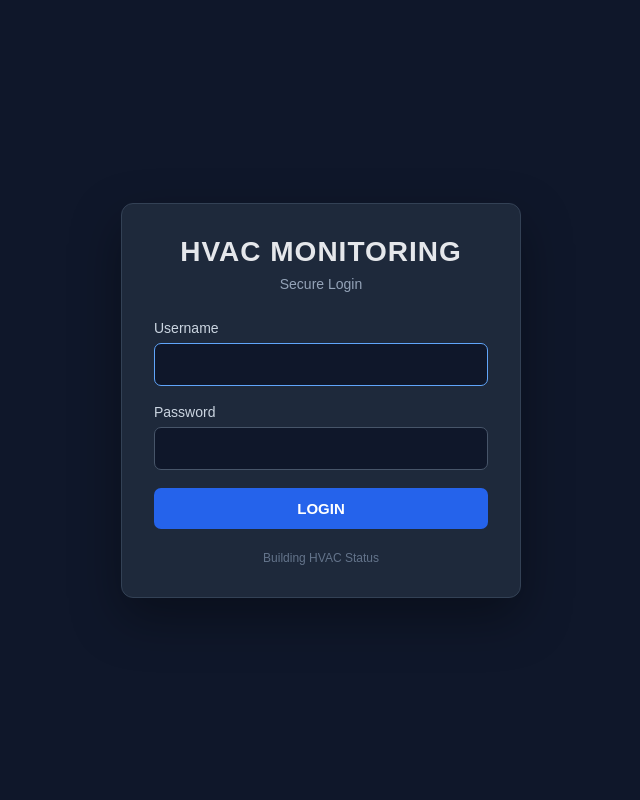
After one commit to arisu2713/hvac_monitoring, a PHP site: page /login.php in a window 1280 px wide. The commit adds this page. Shown: the whole page, without its empty margins (319-959 px from the left). Run offline with PHP 8.4, Linux system fonts and the light colour scheme; a stand-in replaces the project's code that opens the database connection.

Commit message:
AUTH: add login session authentication

```diff
--- /dev/null
+++ b/auth.php
@@ -0,0 +1,54 @@
+<?php
+
+session_start();
+
+$config = require __DIR__ . '/config.php';
+
+function db(): PDO
+{
+    global $config;
+
+    static $pdo = null;
+
+    if ($pdo === null) {
+        $dsn = sprintf(
+            'mysql:host=%s;port=%d;dbname=%s;charset=utf8mb4',
+            $config['host'],
+            $config['port'],
+            $config['database']
+        );
+
+        $pdo = new PDO(
+            $dsn,
+            $config['username'],
+            $config['password'],
+            [
+                PDO::ATTR_ERRMODE => PDO::ERRMODE_EXCEPTION,
+                PDO::ATTR_DEFAULT_FETCH_MODE => PDO::FETCH_ASSOC,
+            ]
+        );
+    }
+
+    return $pdo;
+}
+
+function require_login(): void
+{
+    if (empty($_SESSION['user_id'])) {
+        header('Location: login.php');
+        exit;
+    }
+}
+
+function current_user(): ?array
+{
+    if (empty($_SESSION['user_id'])) {
+        return null;
+    }
+
+    return [
+        'id' => $_SESSION['user_id'],
+        'username' => $_SESSION['username'],
+        'is_admin' => $_SESSION['is_admin'],
+    ];
+}
--- a/index.php
+++ b/index.php
@@ -1,4 +1,8 @@
 <?php
+
+require_once __DIR__ . '/auth.php';
+require_login();
+
 ?>
 <!DOCTYPE html>
 <html lang="en">
--- /dev/null
+++ b/login.php
@@ -0,0 +1,201 @@
+<?php
+
+require_once __DIR__ . '/auth.php';
+
+if (!empty($_SESSION['user_id'])) {
+    header('Location: index.php');
+    exit;
+}
+
+$error = '';
+
+if ($_SERVER['REQUEST_METHOD'] === 'POST') {
+    $username = trim($_POST['username'] ?? '');
+    $password = $_POST['password'] ?? '';
+
+    if ($username === '' || $password === '') {
+        $error = 'Username and password are required.';
+    } else {
+        try {
+            $stmt = db()->prepare(
+                'SELECT id, username, password_hash, is_admin, is_active
+                 FROM users
+                 WHERE username = :username
+                 LIMIT 1'
+            );
+
+            $stmt->execute([
+                'username' => $username,
+            ]);
+
+            $user = $stmt->fetch();
+
+            if (
+                $user &&
+                (int)$user['is_active'] === 1 &&
+                password_verify($password, $user['password_hash'])
+            ) {
+                session_regenerate_id(true);
+
+                $_SESSION['user_id'] = (int)$user['id'];
+                $_SESSION['username'] = $user['username'];
+                $_SESSION['is_admin'] = (int)$user['is_admin'];
+
+                header('Location: index.php');
+                exit;
+            }
+
+            $error = 'Invalid username or password.';
+        } catch (Throwable $e) {
+            $error = 'Unable to connect to the authentication service.';
+        }
+    }
+}
+?>
+<!DOCTYPE html>
+<html lang="en">
+<head>
+    <meta charset="UTF-8">
+    <meta name="viewport" content="width=device-width, initial-scale=1.0">
+    <title>Login - HVAC Monitoring</title>
+
+    <style>
+        * {
+            box-sizing: border-box;
+        }
+
+        body {
+            margin: 0;
+            min-height: 100vh;
+            display: flex;
+            align-items: center;
+            justify-content: center;
+            background: #0f172a;
+            color: #e5e7eb;
+            font-family: Arial, Helvetica, sans-serif;
+        }
+
+        .login-box {
+            width: min(400px, calc(100% - 32px));
+            padding: 32px;
+            background: #1e293b;
+            border: 1px solid #334155;
+            border-radius: 12px;
+            box-shadow: 0 20px 50px rgba(0, 0, 0, 0.35);
+        }
+
+        .title {
+            margin: 0;
+            text-align: center;
+            font-size: 28px;
+            font-weight: 700;
+            letter-spacing: 1px;
+        }
+
+        .subtitle {
+            margin: 8px 0 28px;
+            text-align: center;
+            color: #94a3b8;
+            font-size: 14px;
+        }
+
+        label {
+            display: block;
+            margin-bottom: 7px;
+            font-size: 14px;
+            color: #cbd5e1;
+        }
+
+        input {
+            width: 100%;
+            padding: 12px 13px;
+            margin-bottom: 18px;
+            border: 1px solid #475569;
+            border-radius: 7px;
+            background: #0f172a;
+            color: #f8fafc;
+            font-size: 15px;
+            outline: none;
+        }
+
+        input:focus {
+            border-color: #60a5fa;
+        }
+
+        button {
+            width: 100%;
+            padding: 12px;
+            border: 0;
+            border-radius: 7px;
+            background: #2563eb;
+            color: white;
+            font-size: 15px;
+            font-weight: 600;
+            cursor: pointer;
+        }
+
+        button:hover {
+            background: #1d4ed8;
+        }
+
+        .error {
+            margin-bottom: 18px;
+            padding: 10px 12px;
+            border-radius: 6px;
+            background: #7f1d1d;
+            border: 1px solid #991b1b;
+            color: #fecaca;
+            font-size: 14px;
+        }
+
+        .footer {
+            margin-top: 22px;
+            text-align: center;
+            color: #64748b;
+            font-size: 12px;
+        }
+    </style>
+</head>
+
+<body>
+
+<div class="login-box">
+    <h1 class="title">HVAC MONITORING</h1>
+    <div class="subtitle">Secure Login</div>
+
+    <?php if ($error !== ''): ?>
+        <div class="error">
+            <?= htmlspecialchars($error, ENT_QUOTES, 'UTF-8') ?>
+        </div>
+    <?php endif; ?>
+
+    <form method="post" autocomplete="off">
+        <label for="username">Username</label>
+        <input
+            type="text"
+            id="username"
+            name="username"
+            autocomplete="username"
+            required
+            autofocus
+        >
+
+        <label for="password">Password</label>
+        <input
+            type="password"
+            id="password"
+            name="password"
+            autocomplete="current-password"
+            required
+        >
+
+        <button type="submit">LOGIN</button>
+    </form>
+
+    <div class="footer">
+        Building HVAC Status
+    </div>
+</div>
+
+</body>
+</html>
```
Also changed, not shown: api.php (+12 -0 lines), logout.php (added, +24 -0 lines).
